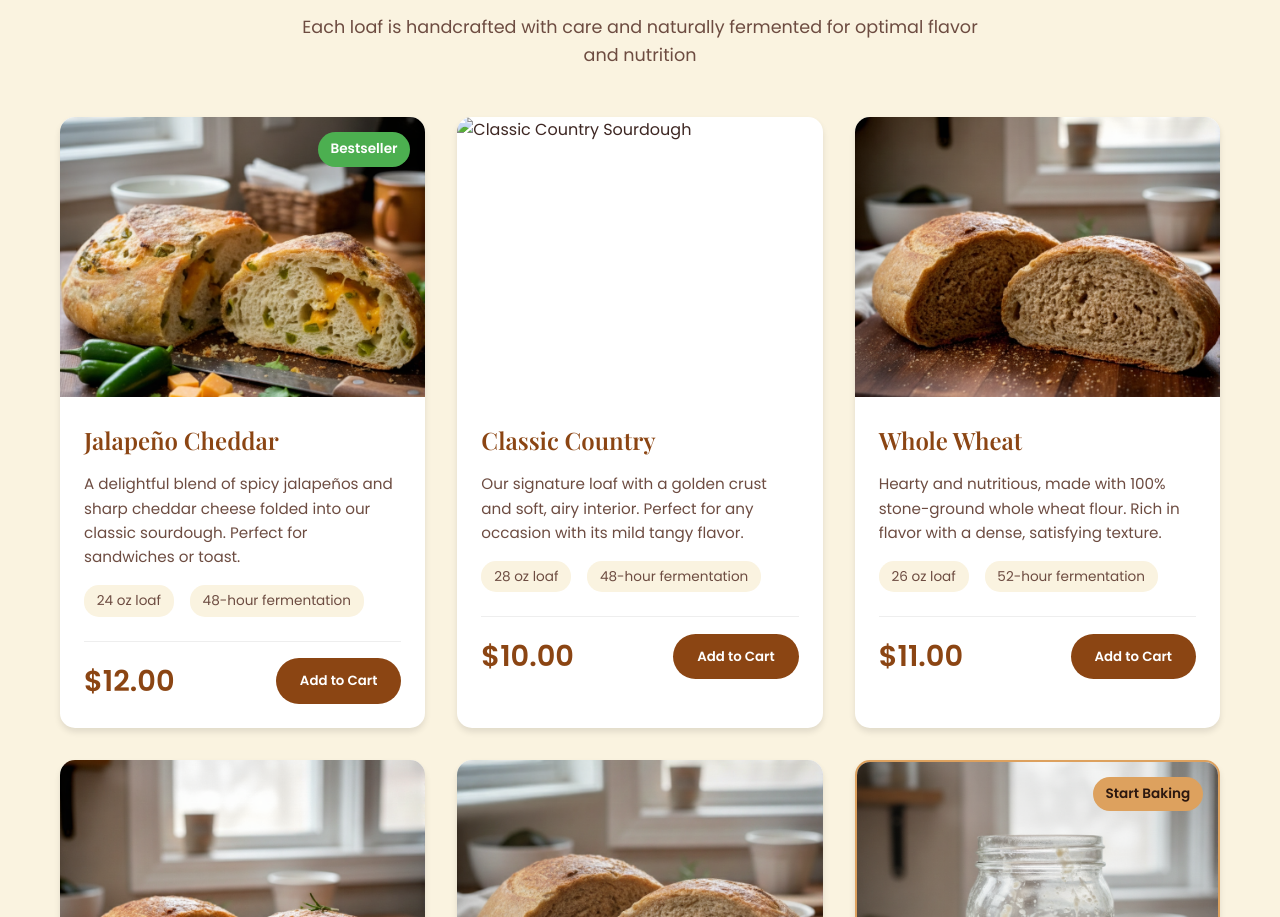
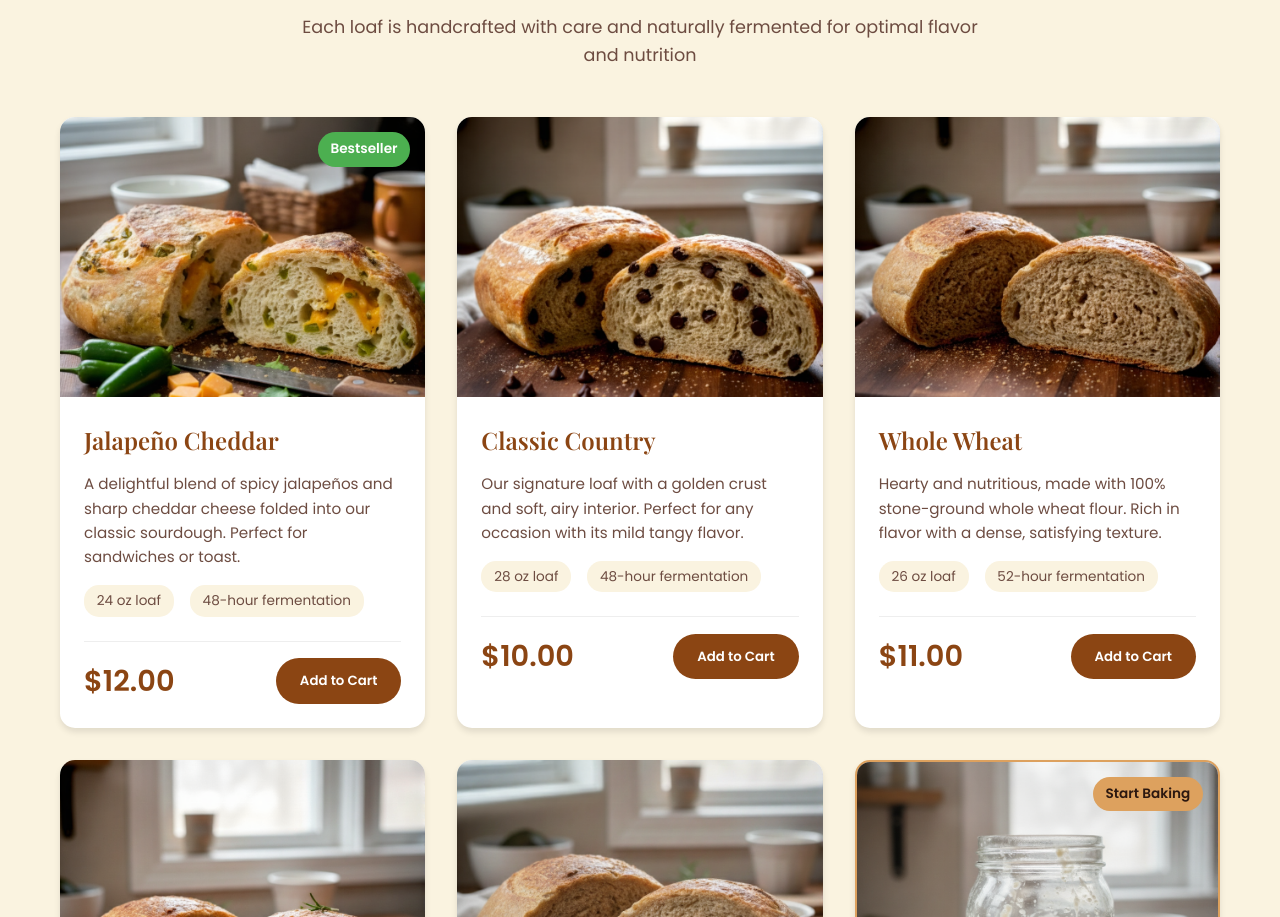
Before and after one commit to mttsprague/sourdough, a plain HTML site: page index.html in a window 1280 px wide. Shown: the part 860-1777 px from the top of the page. Drawn offline with nearby package versions, Linux system fonts and the light colour scheme.

Commit message:
Fix chocchip filename

```diff
--- a/index.html
+++ b/index.html
@@ -75,7 +75,7 @@
                 <!-- Classic Country Sourdough -->
                 <div class="product-card">
                     <div class="product-image">
-                        <img src="chochcip.png" alt="Classic Country Sourdough">
+                        <img src="chocchip.png" alt="Classic Country Sourdough">
                     </div>
                     <div class="product-info">
                         <h3 class="product-name">Classic Country</h3>
```
